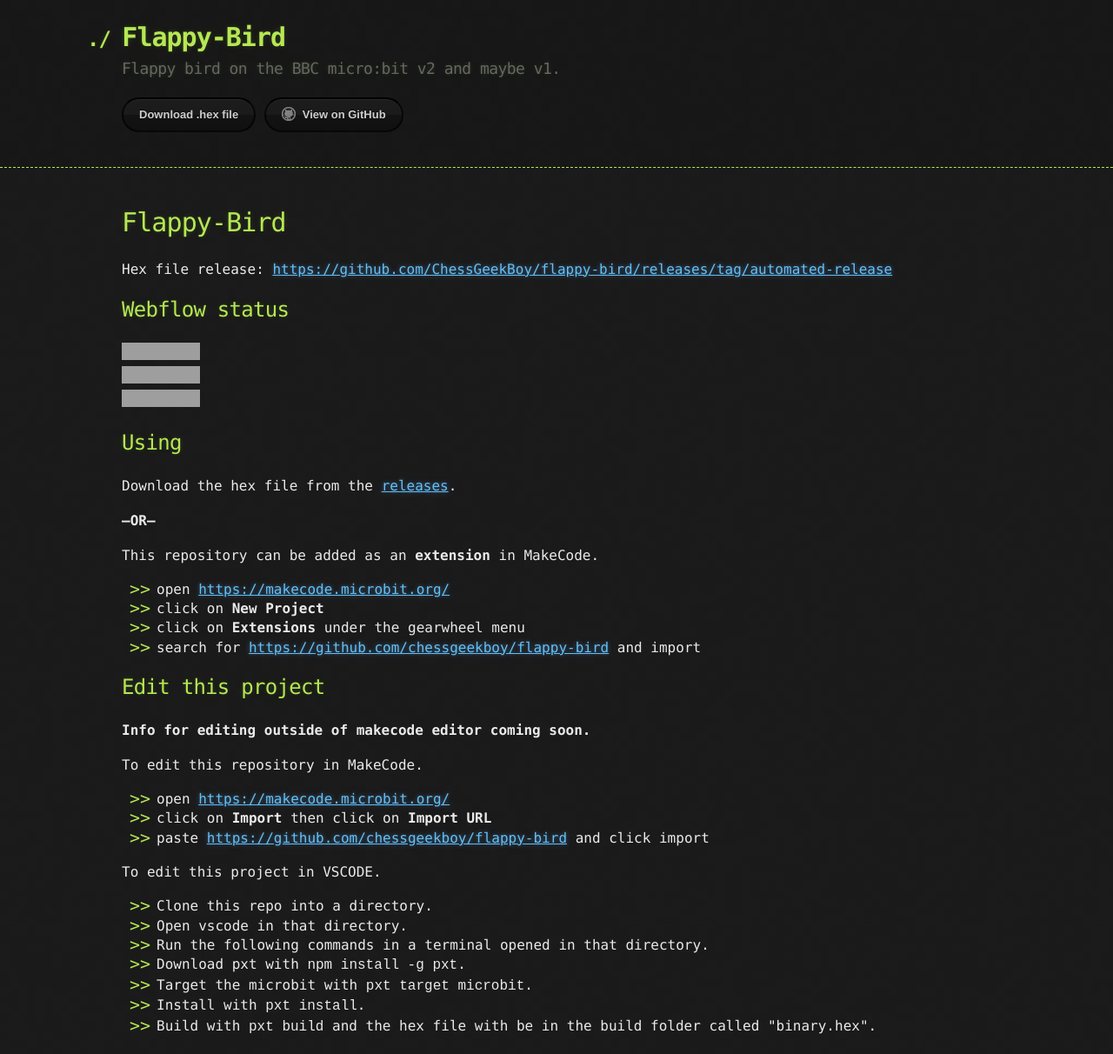
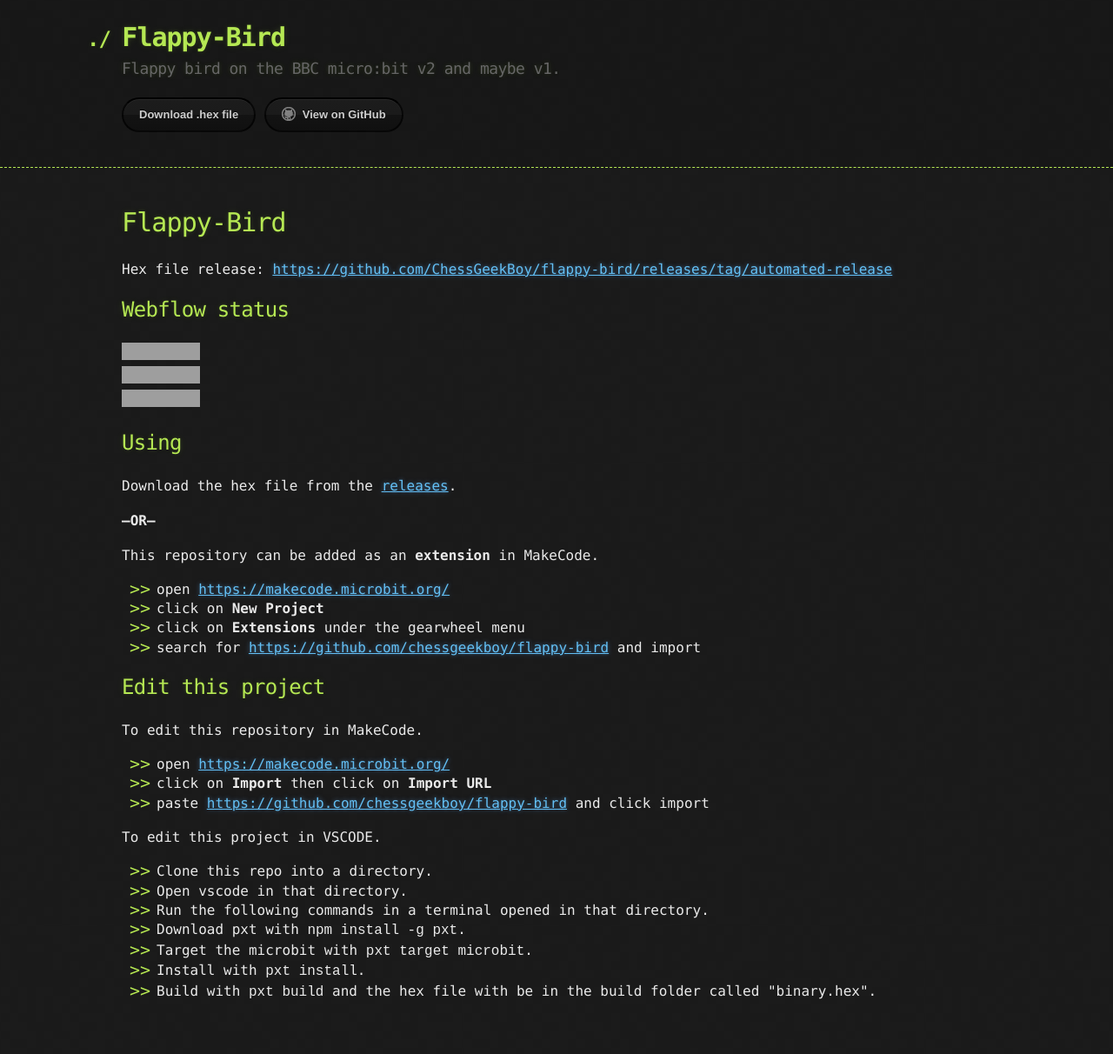
Before and after one commit to ChessGeekBoy/flappy-bird, a Jekyll site: the page built from README.md, in a window 1280 px wide. Shown: the whole page at 87% size. Built offline with Jekyll 4.4.1, drawn with Linux system fonts in a browser that asks for light colours; our own code applies the rules of GitHub Pages for plain Markdown files; after the commit the page ends 1172 px from its top, so only the background shows below that; grey boxes are pictures that could not be loaded.

Commit message:
Remove unneeded text on website.

```diff
--- a/_layouts/default.html
+++ b/_layouts/default.html
@@ -92,8 +92,6 @@
 
         <h2 id="edit-this-project">Edit this project</h2>
 
-        <p><strong>Info for editing outside of makecode editor coming soon.</strong></p>
-
         <p>To edit this repository in MakeCode. <br /></p>
 
         <ul>
```
